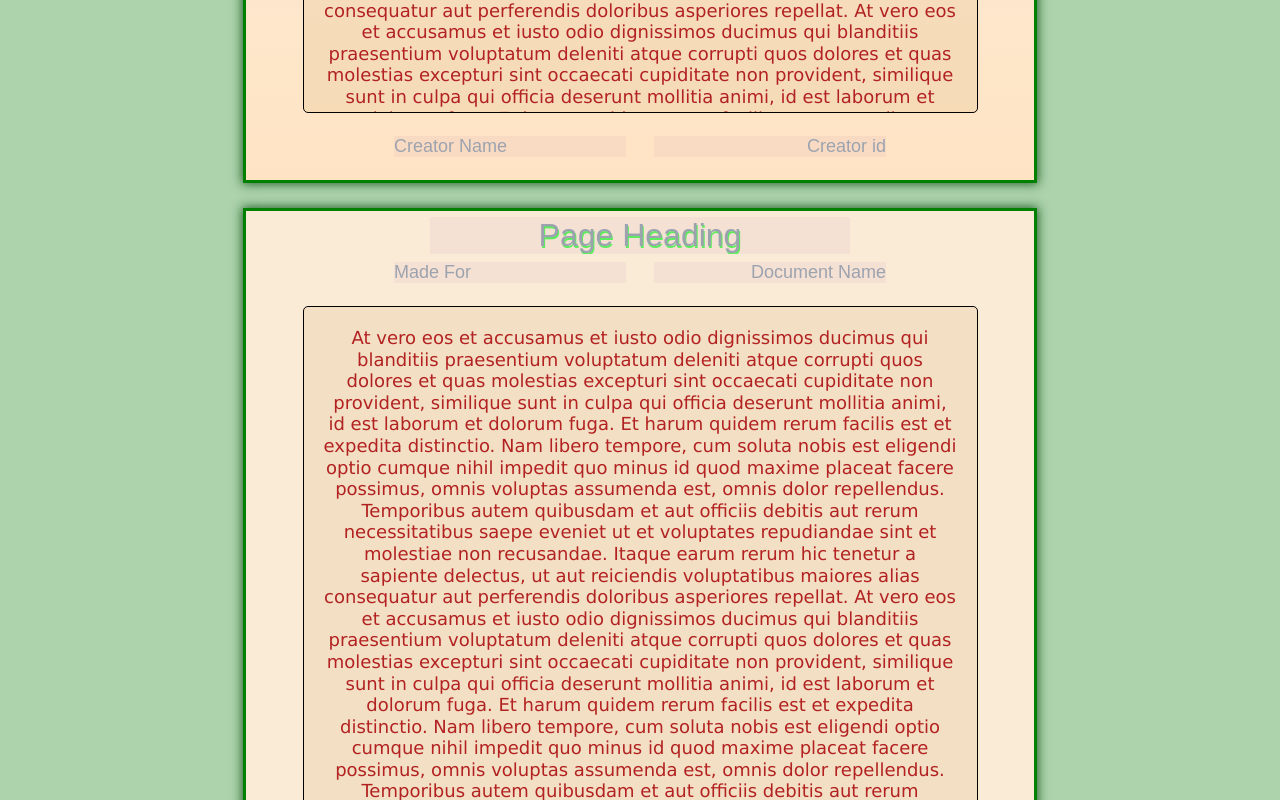
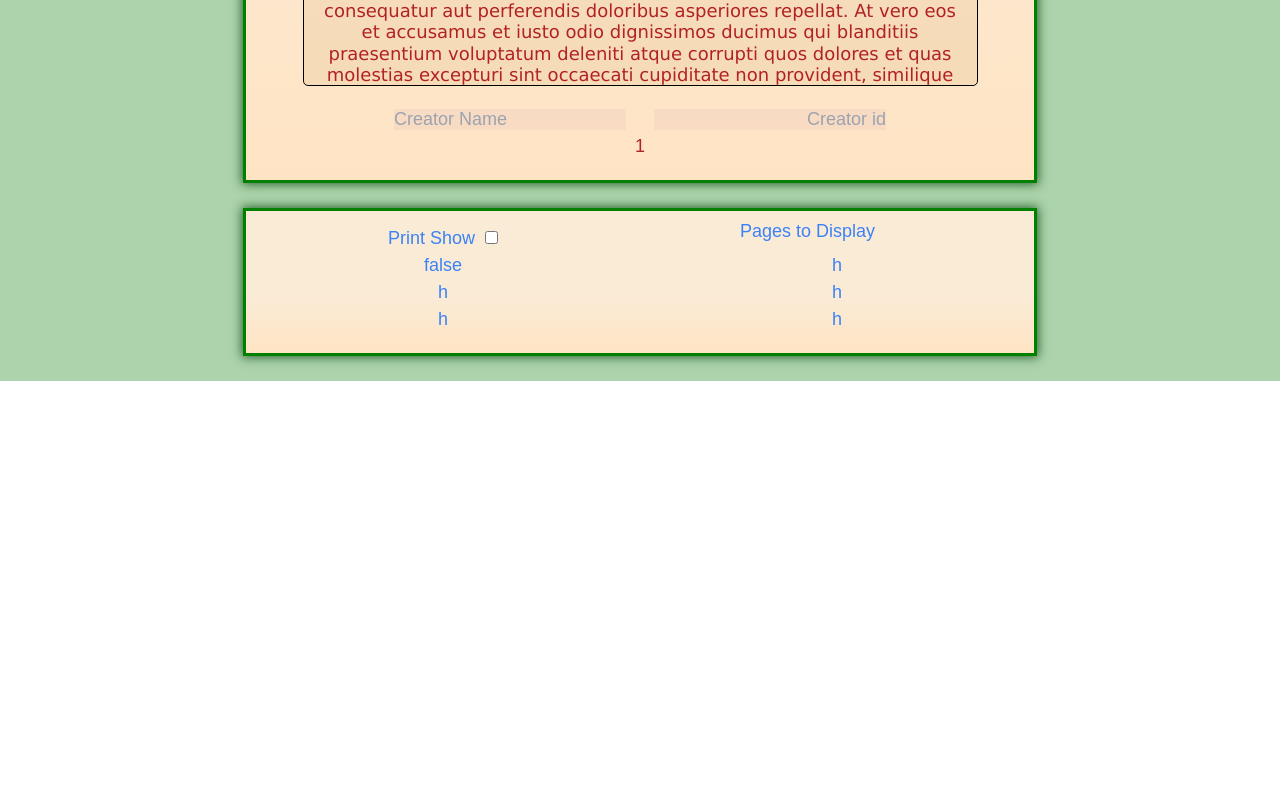
Before and after one commit to deadlyunicorn/document-editor, a Next.js app: page / in a window 1280 px wide. Shown: the part 940-1740 px from the top of the page. After the commit the page ends 1321 px from the top, so only its background shows below. Built offline with nearby package versions, Linux system fonts and the light colour scheme.

Commit message:
added pages to display feature

```diff
--- a/app/page.tsx
+++ b/app/page.tsx
@@ -14,7 +14,9 @@ const metaContext = createContext({
   assignedFor:"",
   setAssignedFor:(assignedFor:string)=>{},
   printPrep:false,
-  setPrintPrep:(printPrep:boolean)=>{}
+  setPrintPrep:(printPrep:boolean)=>{},
+  pageCount:1,
+  setPageCount:(oageCount:number)=>{}
 
 });
 
@@ -40,7 +42,10 @@ export default function Page() {
   const [creatorName,setCreatorName]=useState<string>("");
   const [creatorID,setCreatorID]=useState<string>("");
 
+  const [pageCount,setPageCount] = useState(1);
+
   const [printPrep,setPrintPrep]=useState<boolean>(false);
+
 
   const value = {
     creatorID:creatorID,
@@ -52,7 +57,9 @@ export default function Page() {
     assignedFor:assignedFor,
     setAssignedFor:setAssignedFor,
     printPrep:printPrep,
-    setPrintPrep:setPrintPrep
+    setPrintPrep:setPrintPrep,
+    pageCount:pageCount,
+    setPageCount:setPageCount
   };
 
 
@@ -64,13 +71,33 @@ export default function Page() {
 
     <main className="data-[colorDefault=true]:bg-[#ffe4c4]" data-colorDefault={printPrep}>
       <metaContext.Provider value={value}>
-        <PageComponent/>
-        <PageComponent/>
+        <PagesSet/>
         <OptionMenu/>
-     </metaContext.Provider>
+      </metaContext.Provider>
     </main>
 
 
+  )
+}
+
+const PagesSet=()=>{
+
+  ///add a confirm box when deleting pages..
+  const PagesToDisplay = [];
+  const {pageCount}=useContext(metaContext);
+
+  for(let i=0;i<pageCount;i++){
+    PagesToDisplay.push(
+      <div key={i}>
+        <PageComponent pageNum={i+1}/>
+      </div>
+    )
+  }
+
+  return(
+    <div>
+      {PagesToDisplay}
+    </div>
   )
 }
 
@@ -84,7 +111,9 @@ const sourceRef=(link:string, number:number)=>(
 )
 
 
-const PageComponent = () => {
+const PageComponent = (
+  {pageNum}:{pageNum:number}
+) => {
 
   const {printPrep}=useContext(metaContext);
 
@@ -101,6 +130,7 @@ const PageComponent = () => {
       </MainContent>
 
     <CreatorInfo/>
+    {pageNum}
   </div>
   );
 }
@@ -227,6 +257,8 @@ const PageComponent = () => {
 
   const OptionMenu=()=>{
     const {printPrep,setPrintPrep}=useContext(metaContext);
+    const {setPageCount,pageCount}=useContext(metaContext);
+
 
     return(
       <form className="h-fit grid-cols-2 grid A4 text-blue-500 data-[printCheck]" data-printCheck={printPrep}>
@@ -234,6 +266,17 @@ const PageComponent = () => {
           Print Show
           <input id="print" type="checkbox" onChange={()=>{setPrintPrep(!printPrep);}}/>
         </label>
+
+        <label>
+          Pages to Display
+          <input id="pageCount" type="number" onChange={(event)=>{
+            const pageCount=+event.target.value;
+            if(pageCount<=12&&pageCount>0){
+              setPageCount(pageCount);}
+            else if(pageCount>12){setPageCount(12)}
+            }} min={1} max={12}/>
+        </label>
+
         {printPrep+""}
         <span>h</span>
         <span>h</span>
```
